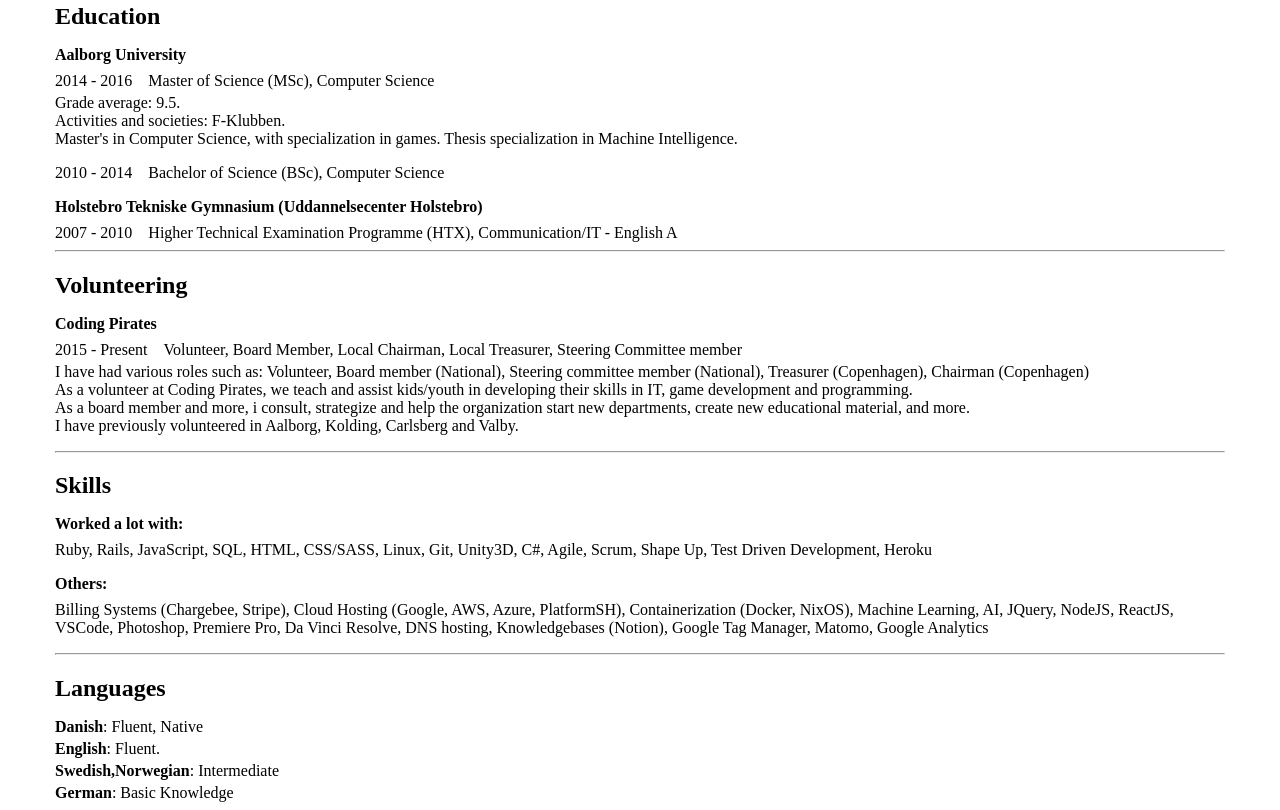
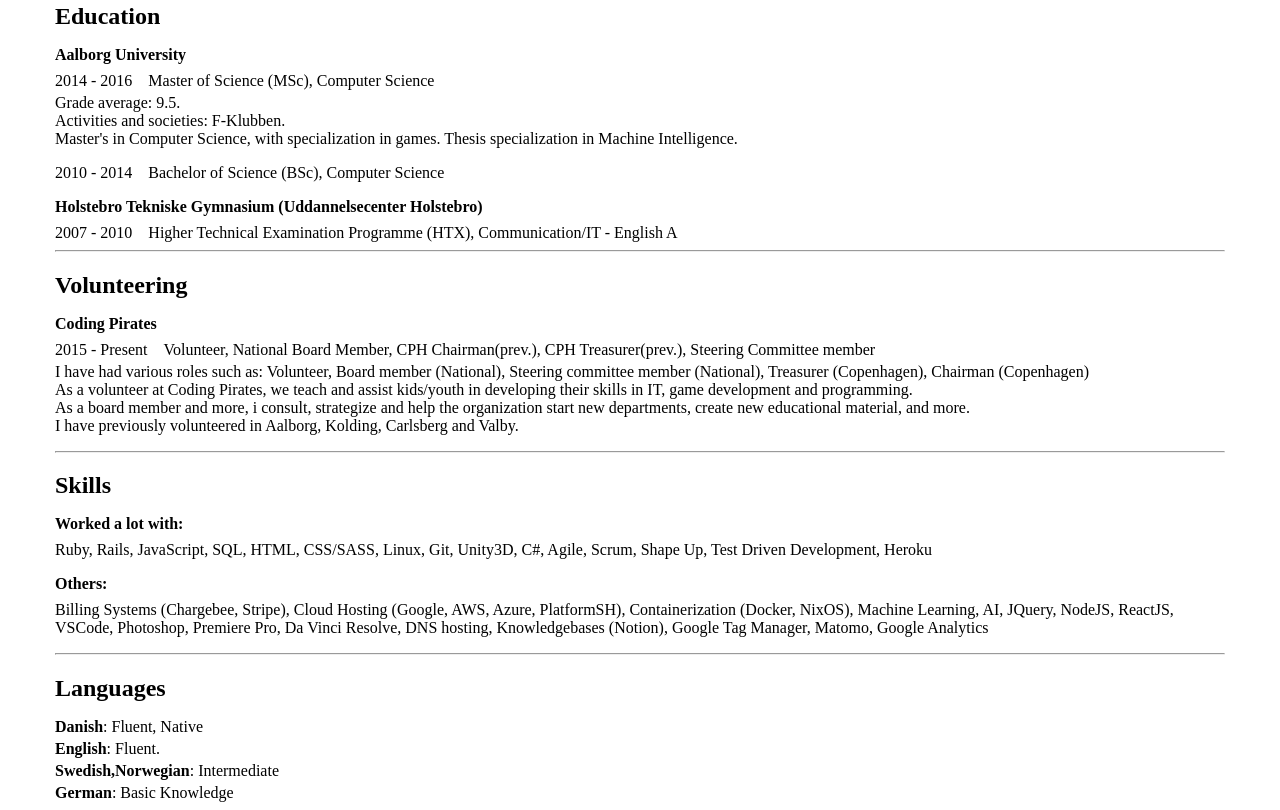
Before and after one commit to sunenilausen/portfolio, a website built with Parcel: page src/index.html in a window 1280 px wide. Shown: the part 696-1506 px from the top of the page. Built offline with nearby package versions, Linux system fonts and the light colour scheme.

Commit message:
Update index.html

```diff
--- a/src/index.html
+++ b/src/index.html
@@ -131,7 +131,7 @@
   <div class="d-flex w-100 justify-content-between">
     <div class="d-flex w-100">
       <div class="pr-2">2015 - Present</div>
-      <div class="px-2">Volunteer, Board Member, Local Chairman, Local Treasurer, Steering Committee member</div>
+      <div class="px-2">Volunteer, National Board Member, CPH Chairman(prev.), CPH Treasurer(prev.), Steering Committee member</div>
     </div>
   </div>
   <p class="mt-1">
```
